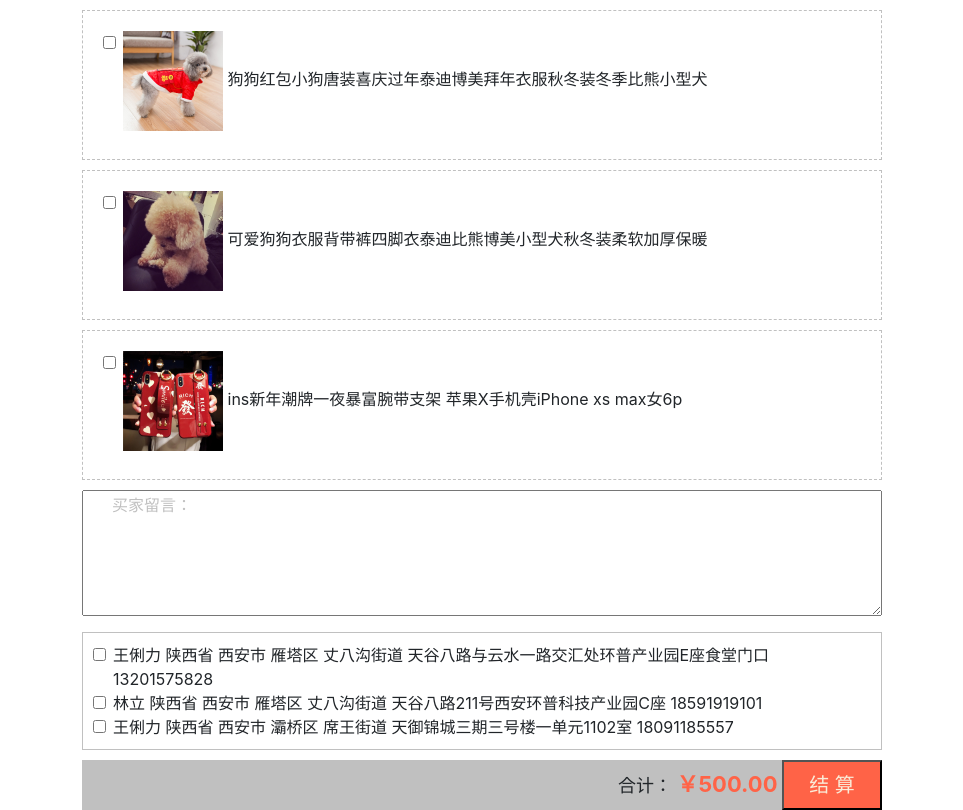
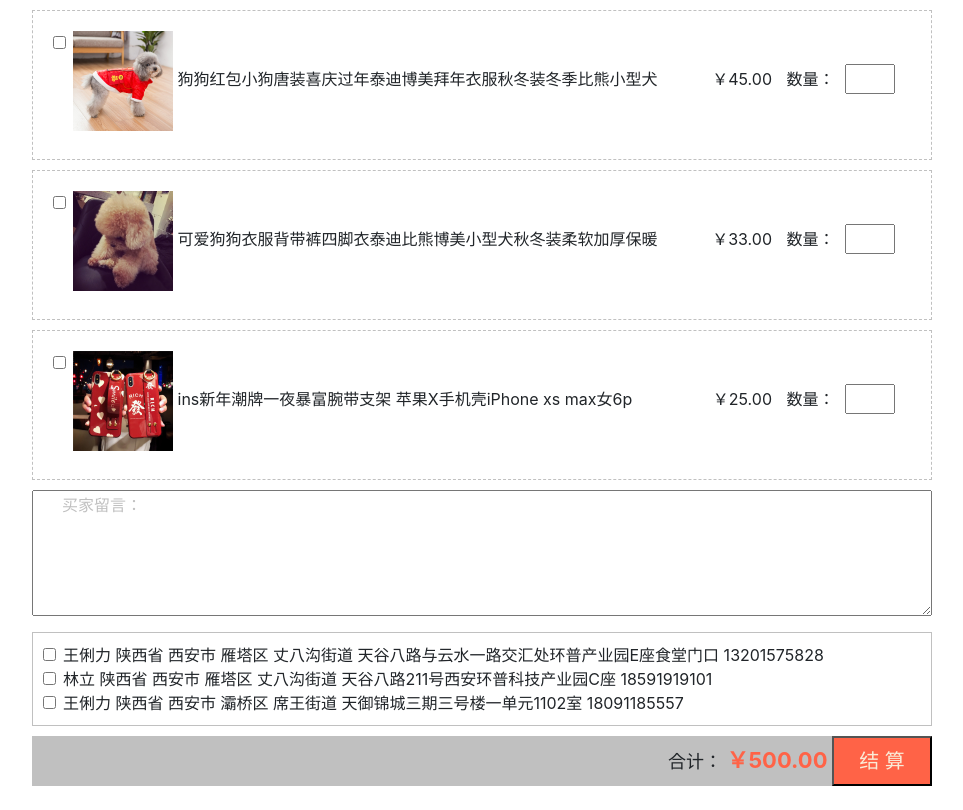
Before and after one commit to LiselfWang/myEC, a website: page website/submitOrder.html in a window 1280 px wide. Shown: the top 810 px of the page, without its empty margins (238-1201 px from the left). Drawn offline with nearby package versions, Linux system fonts and the light colour scheme.

Commit message:
modify UI

```diff
--- a/styles/management/orderList.css
+++ /dev/null
@@ -1,4 +0,0 @@
-fieldset{
-    margin: 10px;
-    padding: 20px;
-}
--- a/styles/website/submitOrder.css
+++ b/styles/website/submitOrder.css
@@ -5,7 +5,7 @@
 }
 
 #border{
-    width: 800px;
+    width: 900px;
     height: 150px;
     padding: 20px;
     border: silver 1px dashed;
@@ -35,7 +35,7 @@ img{
 
 .payMoney{
     margin: 0 auto;
-    width: 800px;
+    width: 900px;
     text-align: right;
     height: 50px;
     background-color:silver
@@ -53,11 +53,31 @@ img{
     border:silver 1px solid;
     text-align: left;
     margin: 10px auto;
-    width: 800px;
+    width: 900px;
 }
 
 textarea{
-    width: 800px;
+    width: 900px;
     font-size: 14px;
     color: silver;
 }
+
+#price{
+    width: 80px;
+    text-align: right;
+    display: inline-block;
+    margin: 10px;
+}
+
+#content{
+    width: 500px;
+    text-align:left;
+    display: inline-block;
+    height: 250;
+}
+
+#quantity{
+    width: 50px;
+    margin: 10px;
+    height: 30px;
+}
--- a/website/submitOrder.html
+++ b/website/submitOrder.html
@@ -17,21 +17,27 @@
       <div class="form-group form-check">
         <input type="checkbox" class="form-check-input" id="exampleCheck1">
         <img src="/assets/mydog.jpg"/>
-        <label class="form-check-label" for="exampleCheck1">狗狗红包小狗唐装喜庆过年泰迪博美拜年衣服秋冬装冬季比熊小型犬</label>
+        <div id="content">狗狗红包小狗唐装喜庆过年泰迪博美拜年衣服秋冬装冬季比熊小型犬</div>
+        <div id="price">￥45.00</div>
+        数量：<input type="number" id="quantity"/>
       </div>
     </div>
     <div id="border">
       <div class="form-group form-check">
         <input type="checkbox" class="form-check-input" id="exampleCheck1">
         <img src="/assets/狗子的春天.jpg"/>
-        <label class="form-check-label" for="exampleCheck1">可爱狗狗衣服背带裤四脚衣泰迪比熊博美小型犬秋冬装柔软加厚保暖</label>
+        <div id="content">可爱狗狗衣服背带裤四脚衣泰迪比熊博美小型犬秋冬装柔软加厚保暖</div>
+        <div id="price">￥33.00</div>
+        数量：<input type="number" id="quantity"/>
       </div>
     </div>
     <div id="border">
       <div class="form-group form-check">
         <input type="checkbox" class="form-check-input" id="exampleCheck1">
         <img src="/assets/phone.jpg"/>
-        <label class="form-check-label" for="exampleCheck1">ins新年潮牌一夜暴富腕带支架 苹果X手机壳iPhone xs max女6p</label>
+        <div id="content">ins新年潮牌一夜暴富腕带支架 苹果X手机壳iPhone xs max女6p</div>
+        <div id="price">￥25.00</div>
+        数量：<input type="number" id="quantity"/>
       </div>
     </div>
     <textarea cols="110" rows="5">
```
Also changed, not shown: management/orderList.html (+29 -3 lines).
